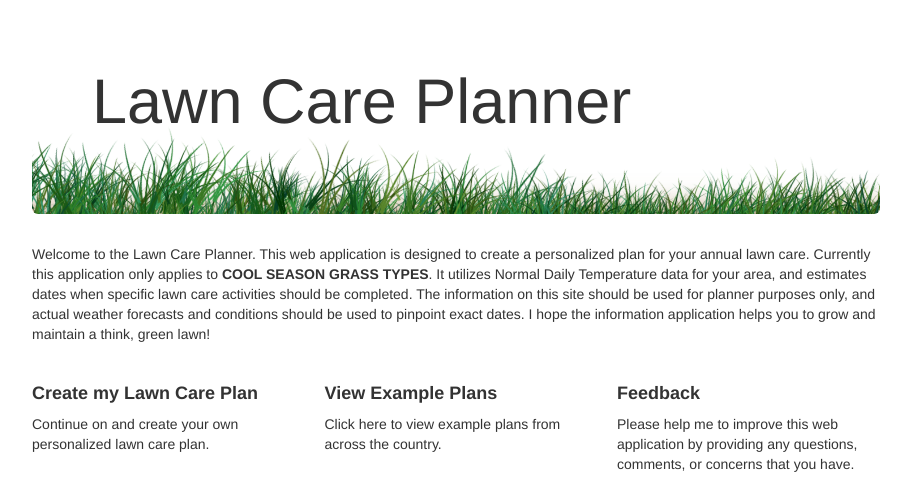
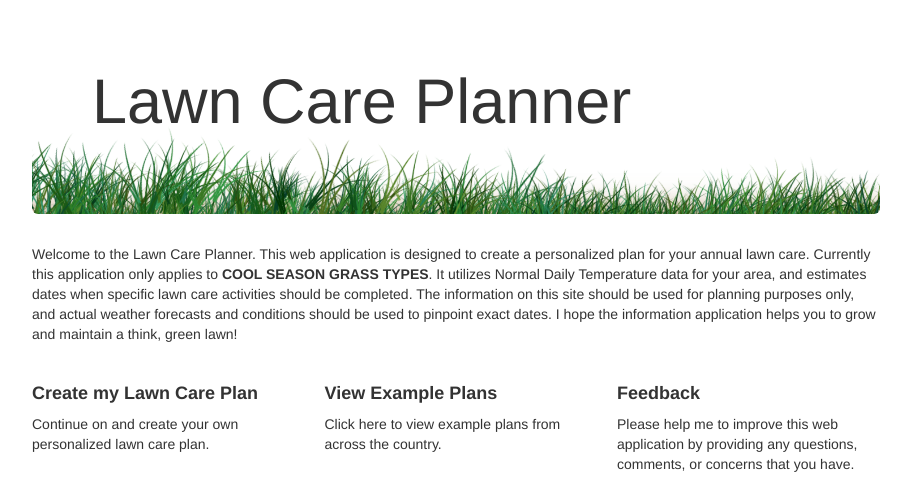
Before and after one commit to pmontgo33/lawn-care-planner, a Django app: page / in a window 1280 px wide. Shown: the part 71-549 px from the top of the page, without its empty margins (38-949 px from the left). Run offline with Django 3.2, Linux system fonts and the light colour scheme; some libraries are stand-ins or nearby versions.

Commit message:
Typo on homepage.

```diff
--- a/planner/templates/planner/index.html
+++ b/planner/templates/planner/index.html
@@ -9,7 +9,7 @@
         <p>Welcome to the Lawn Care Planner. This web application is designed to create a personalized plan for your annual lawn care.
           Currently this application only applies to <strong>COOL SEASON GRASS TYPES</strong>.
           It utilizes Normal Daily Temperature data for your area, and estimates dates when specific lawn care activities should be completed.
-          The information on this site should be used for planner purposes only, and actual weather forecasts and conditions should be used to
+          The information on this site should be used for planning purposes only, and actual weather forecasts and conditions should be used to
           pinpoint exact dates. I hope the information application helps you to grow and maintain a think, green lawn!</p>
     </div><!--/.col-xs-12.col-sm-9-->
 
```
